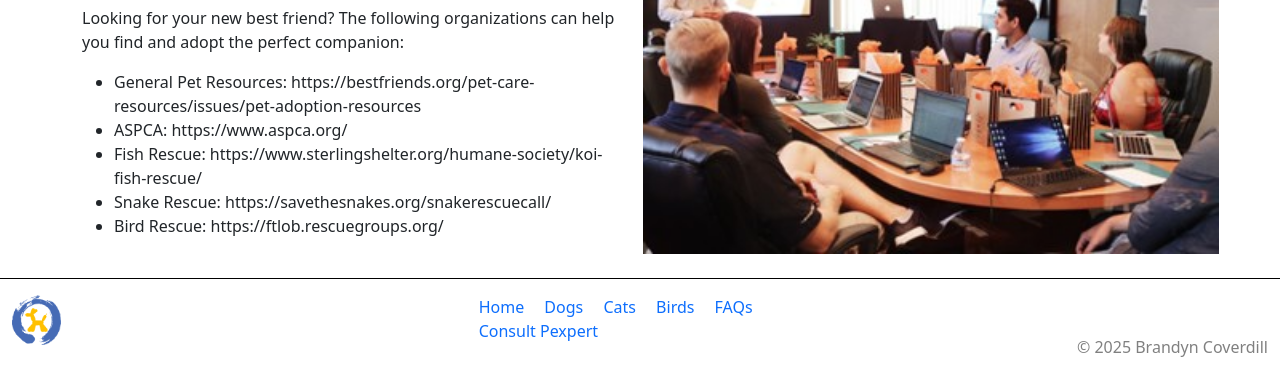
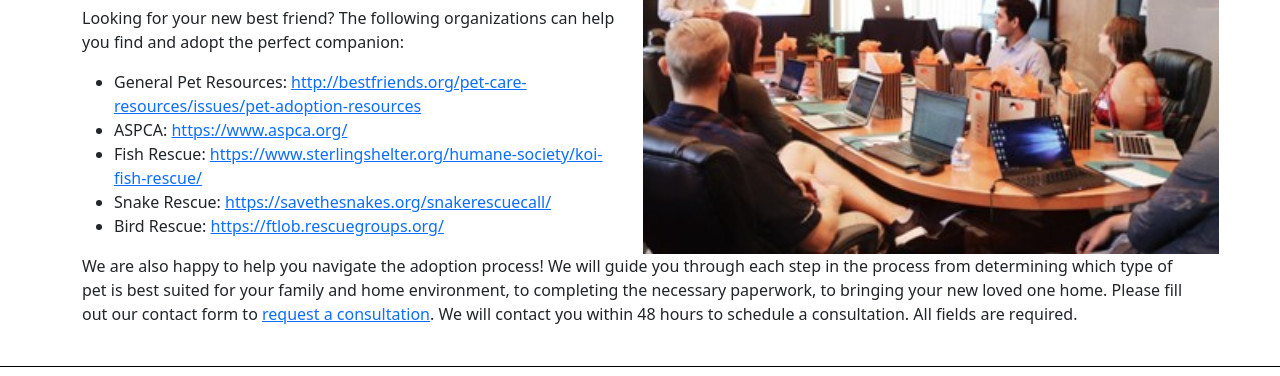
Before and after one commit to BrandynCoverdill/D279-PA, a plain HTML site: page index.html in a window 1280 px wide. Shown: the part 995-1371 px from the top of the page. Drawn offline with nearby package versions, Linux system fonts and the light colour scheme.

Commit message:
Added final text for content in homepage and made links work in the content area

```diff
--- a/index.html
+++ b/index.html
@@ -207,21 +207,55 @@
                     <ul>
                         <li>
                             General Pet Resources:
-                            https://bestfriends.org/pet-care-resources/issues/pet-adoption-resources
+                            <a
+                                target="_blank"
+                                href="https://bestfriends.org/pet-care-resources/issues/pet-adoption-resources"
+                                >http://bestfriends.org/pet-care-resources/issues/pet-adoption-resources</a
+                            >
                         </li>
-                        <li>ASPCA: https://www.aspca.org/</li>
+                        <li>
+                            ASPCA:
+                            <a target="_blank" href="https://www.aspca.org/"
+                                >https://www.aspca.org/</a
+                            >
+                        </li>
                         <li>
                             Fish Rescue:
-                            https://www.sterlingshelter.org/humane-society/koi-fish-rescue/
+                            <a
+                                target="_blank"
+                                href="https://www.sterlingshelter.org/humane-society/koi-fish-rescue/"
+                                >https://www.sterlingshelter.org/humane-society/koi-fish-rescue/</a
+                            >
                         </li>
                         <li>
                             Snake Rescue:
-                            https://savethesnakes.org/snakerescuecall/
+                            <a
+                                target="_blank"
+                                href="https://savethesnakes.org/snakerescuecall/"
+                                >https://savethesnakes.org/snakerescuecall/</a
+                            >
                         </li>
-                        <li>Bird Rescue: https://ftlob.rescuegroups.org/</li>
+                        <li>
+                            Bird Rescue:
+                            <a
+                                target="_blank"
+                                href="https://ftlob.rescuegroups.org/"
+                                >https://ftlob.rescuegroups.org/</a
+                            >
+                        </li>
                     </ul>
                 </div>
             </div>
+            <p>
+                We are also happy to help you navigate the adoption process! We
+                will guide you through each step in the process from determining
+                which type of pet is best suited for your family and home
+                environment, to completing the necessary paperwork, to bringing
+                your new loved one home. Please fill out our contact form to
+                <a href="./consult.html">request a consultation</a>. We will
+                contact you within 48 hours to schedule a consultation. All
+                fields are required.
+            </p>
         </section>
     </body>
     <footer
```
